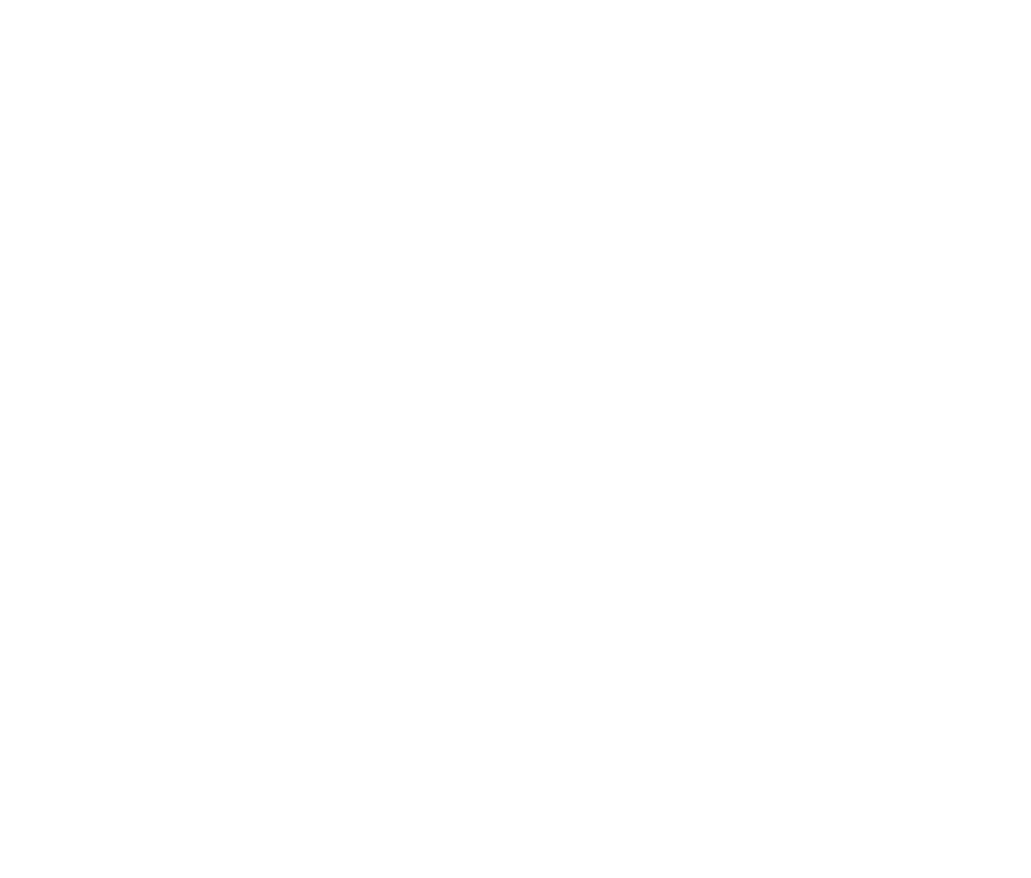
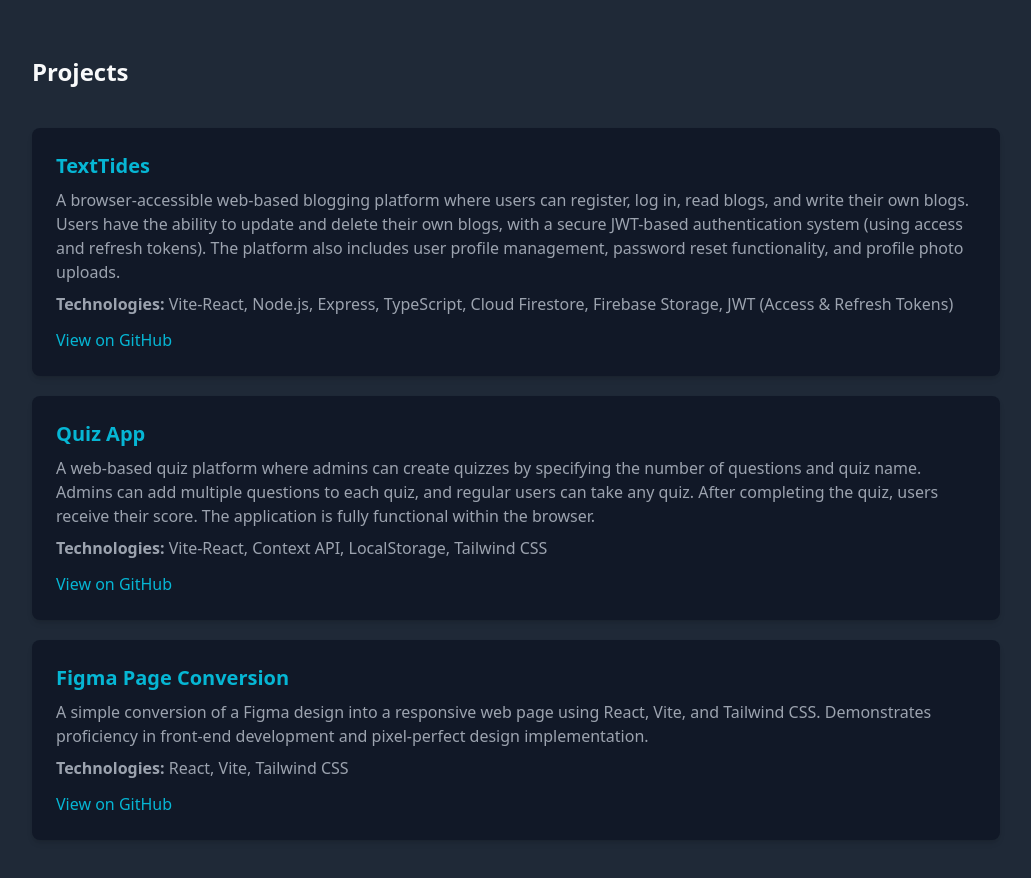
Before and after one commit to JatinDhamija816/personal_portfolio, a React (Vite) app: page / in a window 1280 px wide. Shown: the part 4040-4918 px from the top of the page, without its empty margins (124-1155 px from the left). Before the commit the page ends 4016 px from the top, so only its background shows below. Built offline with nearby package versions, Linux system fonts and the light colour scheme.

Commit message:
projects

```diff
--- a/src/App.tsx
+++ b/src/App.tsx
@@ -3,6 +3,7 @@
 import Experience from "./components/Experience";
 import Home from "./components/Home";
 import Navbar from "./components/Navbar";
+import Projects from "./components/Projects";
 import Skills from "./components/Skills";
 
 const App = () => {
@@ -14,6 +15,7 @@
       <Experience />
       <Education />
       <Skills />
+      <Projects />
     </div>
   );
 };
--- /dev/null
+++ b/src/components/Projects.tsx
@@ -0,0 +1,63 @@
+const Projects = () => {
+  const projects = [
+    {
+      name: "TextTides",
+      description:
+        "A browser-accessible web-based blogging platform where users can register, log in, read blogs, and write their own blogs. Users have the ability to update and delete their own blogs, with a secure JWT-based authentication system (using access and refresh tokens). The platform also includes user profile management, password reset functionality, and profile photo uploads.",
+      technologies:
+        "Vite-React, Node.js, Express, TypeScript, Cloud Firestore, Firebase Storage, JWT (Access & Refresh Tokens)",
+      githubLink: "https://github.com/JatinDhamija816/textTides",
+    },
+    {
+      name: "Quiz App",
+      description:
+        "A web-based quiz platform where admins can create quizzes by specifying the number of questions and quiz name. Admins can add multiple questions to each quiz, and regular users can take any quiz. After completing the quiz, users receive their score. The application is fully functional within the browser.",
+      technologies: "Vite-React, Context API, LocalStorage, Tailwind CSS",
+      githubLink: "https://github.com/JatinDhamija816/quiz_app",
+    },
+    {
+      name: "Figma Page Conversion",
+      description:
+        "A simple conversion of a Figma design into a responsive web page using React, Vite, and Tailwind CSS. Demonstrates proficiency in front-end development and pixel-perfect design implementation.",
+      technologies: "React, Vite, Tailwind CSS",
+      githubLink: "https://github.com/JatinDhamija816/finance_app_landing_page",
+    },
+  ];
+
+  return (
+    <div
+      id="projects"
+      className="bg-gray-800 min-h-screen flex items-center justify-center"
+    >
+      <div className="py-10 px-7 md:max-w-screen-lg">
+        <p className="text-gray-50 text-2xl font-semibold py-10">Projects</p>
+        <div className="space-y-5">
+          {projects.map((project, index) => (
+            <div
+              key={index}
+              className="bg-gray-900 p-6 rounded-lg shadow-md hover:shadow-xl transition duration-300"
+            >
+              <h3 className="text-cyan-500 text-xl font-semibold">
+                {project.name}
+              </h3>
+              <p className="text-gray-400 mt-2">{project.description}</p>
+              <p className="text-gray-400 mt-2">
+                <strong>Technologies:</strong> {project.technologies}
+              </p>
+              <a
+                href={project.githubLink}
+                target="_blank"
+                rel="noopener noreferrer"
+                className="text-cyan-500 hover:underline mt-3 block"
+              >
+                View on GitHub
+              </a>
+            </div>
+          ))}
+        </div>
+      </div>
+    </div>
+  );
+};
+
+export default Projects;
```
